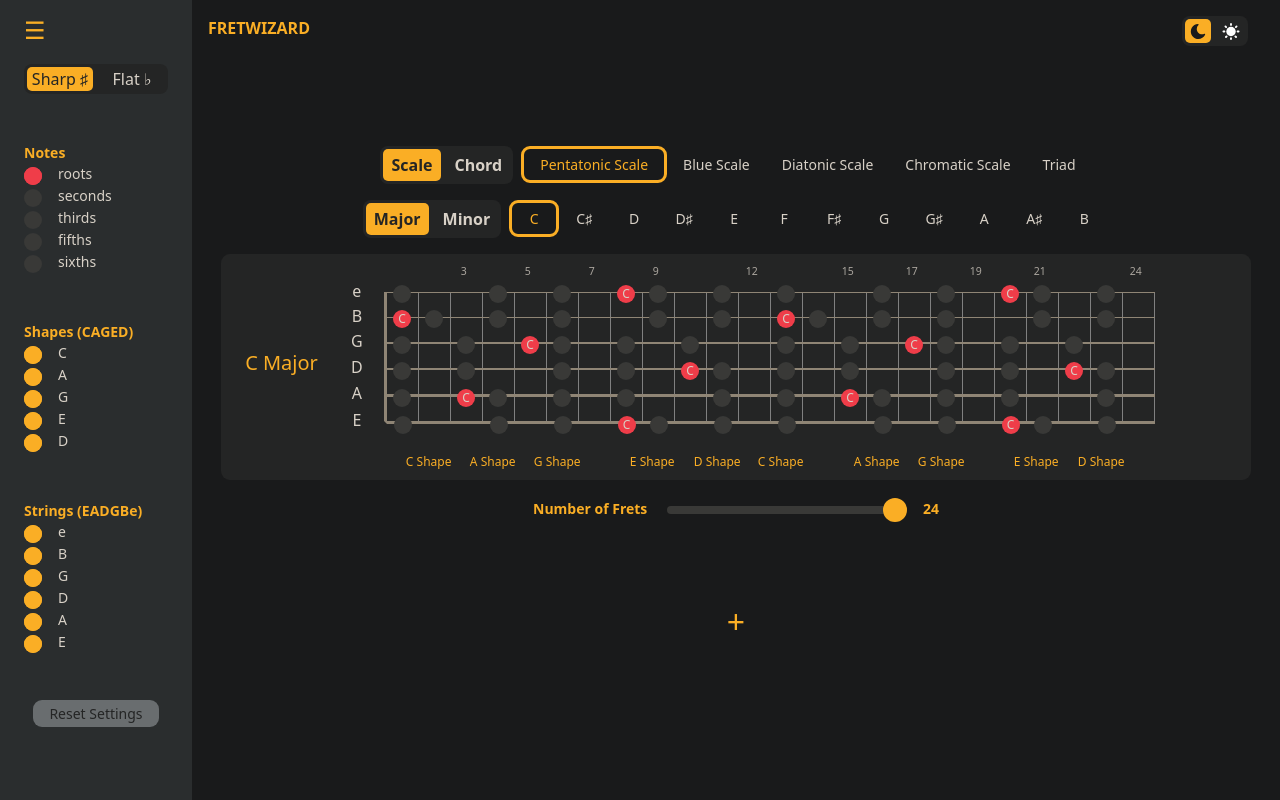
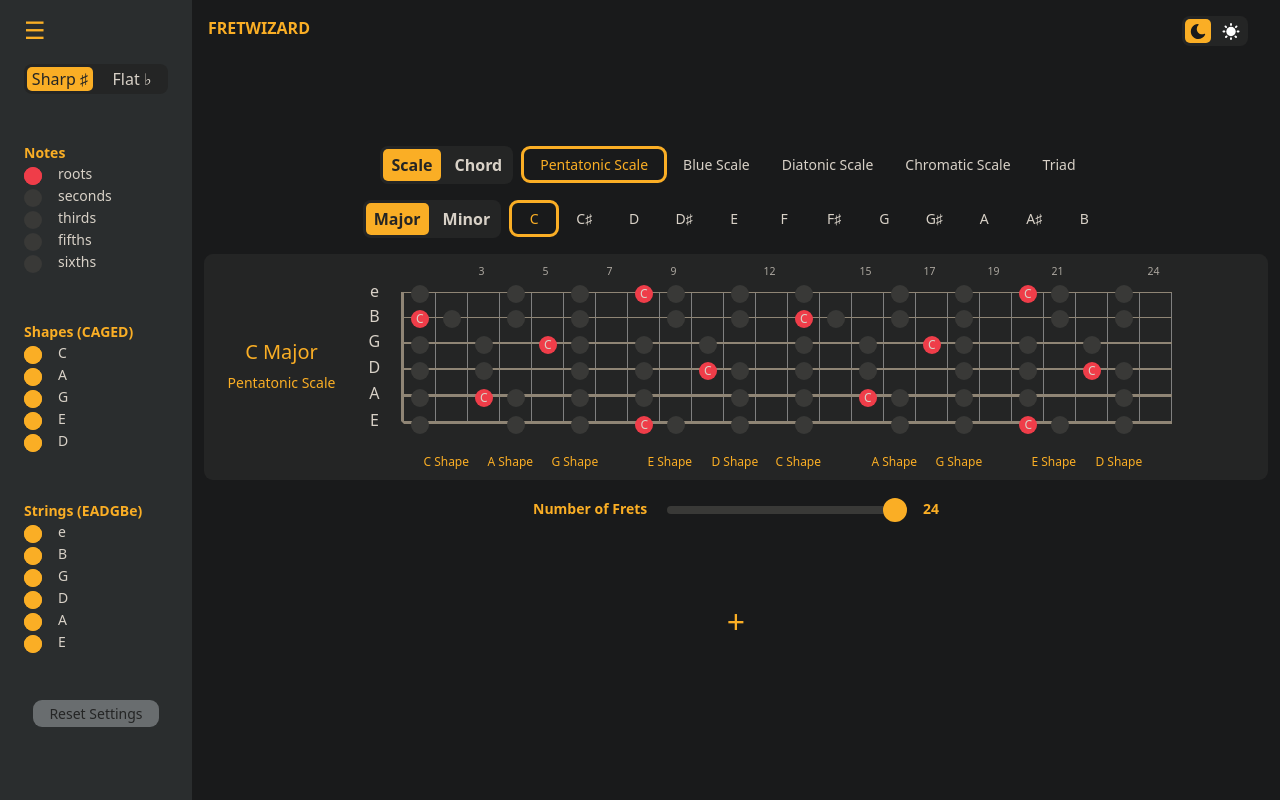
Before and after one commit to DevJhom/fret-wizard, a Vue app: page / in a window 1280 px wide. Built offline with nearby package versions, Linux system fonts and the light colour scheme.

Commit message:
fix some styling and usability

```diff
--- a/src/components/MainPage.vue
+++ b/src/components/MainPage.vue
@@ -12,7 +12,7 @@ import Edit from '@/assets/icons/Edit.vue';
 import Trash from '@/assets/icons/Trash.vue';
 
 const patternStore = usePatternStore();
-const { allKeys, allPatterns, fretAmount, currentKey, currentSetup, currentPattern, currentTonality, currentAccidental, currentHighlightNotes, currentCAGED, currentStrings, hasSidebarUpdated, hasTonalityUpdated, hasReset } = storeToRefs(patternStore);
+const { allKeys, allPatterns, fretAmount, currentKey, currentSetup, currentPattern, currentTonality, currentAccidental, currentHighlightNotes, currentCAGED, currentStrings, isSidebarActive, hasSidebarUpdated, hasTonalityUpdated, hasReset } = storeToRefs(patternStore);
 
 interface FretboardRenderer extends FretboardData {
     E: string[];
@@ -343,10 +343,15 @@ onMounted(async () => {
                 </div>
             </div>
 
-            <div class="my-fretboard">
-                <h5 class="d-flex align-items-center text-yellow mx-4">
-                    {{ fretboard.currentKey }} {{ fretboard.currentTonality }}
-                </h5>
+            <div class="my-fretboard" :class="{'active-fretboard': index == currentFretboardIndex && isEditing == false && isSidebarActive == true }">
+                <div class="d-flex flex-column justify-content-center align-items-center mx-4">
+                    <h5 class="text-yellow">
+                        {{ fretboard.currentKey }} {{ fretboard.currentTonality }}
+                    </h5>
+                    <small class="text-yellow">
+                        {{ fretboard.currentPattern }}
+                    </small>
+                </div>
                 <MyFretboard
                     :fretAmount="fretboard.fretAmount"
                     :currentPattern="fretboard.currentPattern"
@@ -425,6 +430,10 @@ onMounted(async () => {
     border-radius: 9px;
 }
 
+.active-fretboard {
+    border: 1px solid $yellow;
+}
+
 .action-icon {
     display: flex;
     align-items: center;
--- a/src/components/SideBar.vue
+++ b/src/components/SideBar.vue
@@ -5,16 +5,13 @@ import { storeToRefs } from 'pinia';
 import { Accidental, Degree } from '@data/constants';
 
 const patternStore = usePatternStore();
-const { currentAccidental, currentHighlightNotes, currentCAGED, currentStrings } = storeToRefs(patternStore);
-
+const { currentAccidental, currentHighlightNotes, currentCAGED, currentStrings, isSidebarActive } = storeToRefs(patternStore);
 const { roots, minorSeconds, seconds, minorThirds, thirds, fourths, tritones, fifths, minorSixths, sixths, minorSevenths, sevenths } = Degree;
-
-const isCollapsed = ref(true);
 
 const toggleSidebar = () => {
   const sidebar = document.getElementById("sidebar")!;
   sidebar.classList.toggle("collapsed");
-  isCollapsed.value = !isCollapsed.value;
+  isSidebarActive.value = !isSidebarActive.value;
 }
 </script>
 
@@ -22,7 +19,7 @@ const toggleSidebar = () => {
     <div id="sidebar" class="side-bar">
         <div class="hamburger text-start" @click="toggleSidebar()">☰</div>
         <Transition name="fade">
-            <div v-show="isCollapsed">
+            <div v-show="isSidebarActive">
                 <!-- Accidental -->
                 <div class="d-flex mt-3 switch-radio">
                     <label>
--- a/src/stores/usePatternStore.ts
+++ b/src/stores/usePatternStore.ts
@@ -33,6 +33,7 @@ export interface FretboardData {
 }
 
 interface State extends FretboardData {
+  isSidebarActive: boolean;
   hasSidebarUpdated: boolean;
   hasTonalityUpdated: boolean;
   hasReset: boolean;
@@ -67,6 +68,7 @@ export const defaultData: FretboardData = {
 
 export const usePatternStore = defineStore('pattern', {
   state: (): State => ({
+    isSidebarActive: true,
     hasSidebarUpdated: false,
     hasTonalityUpdated: false,
     hasReset: false,
```
